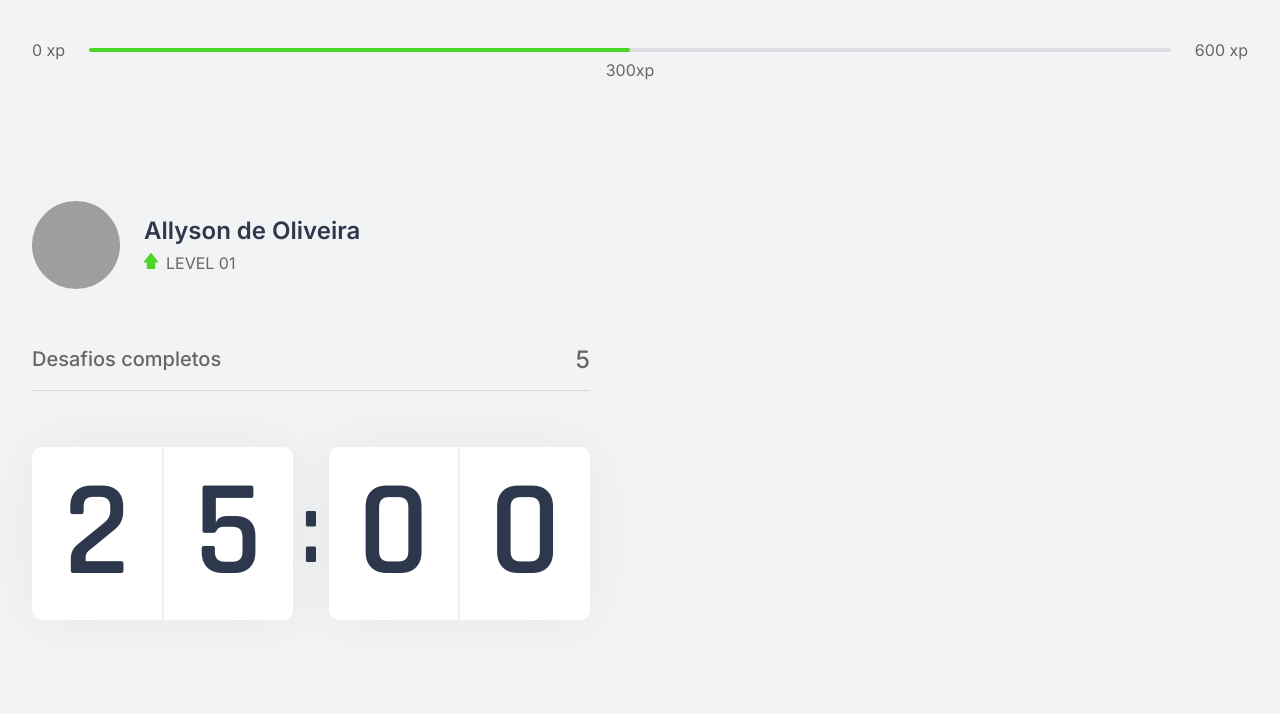
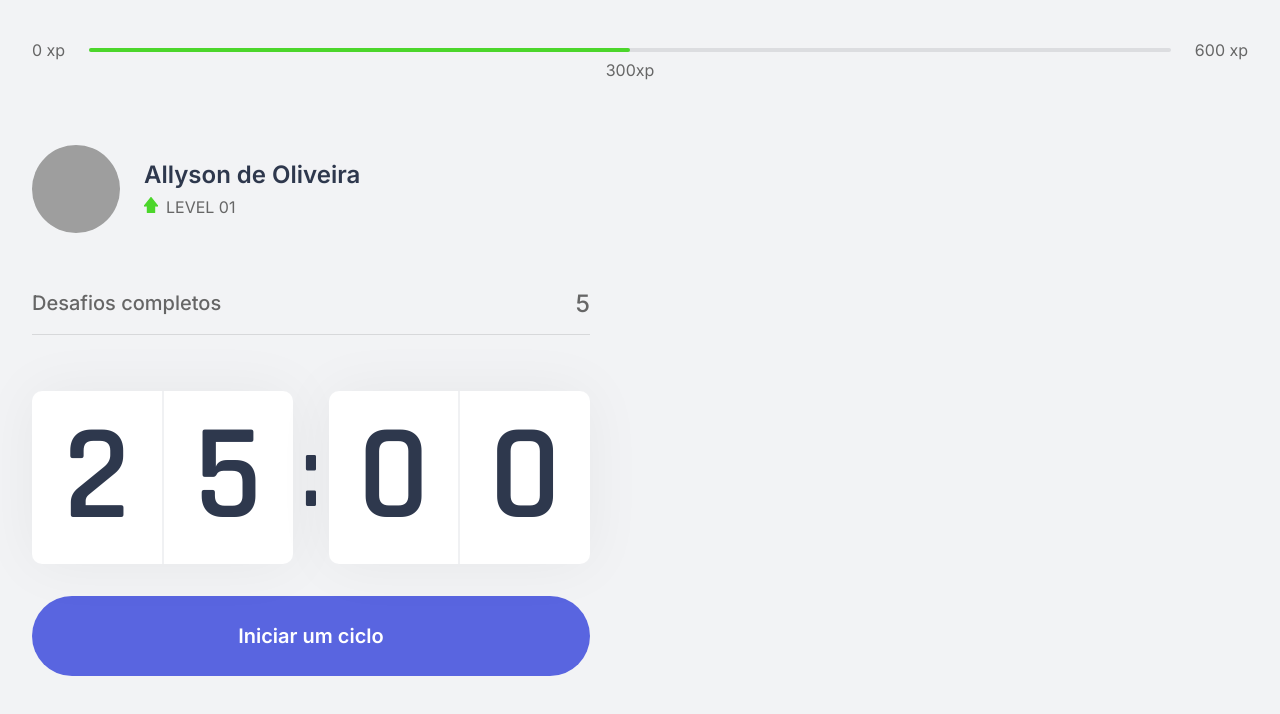
Before and after one commit to Allysonubius/nlw-experience-pomodoro, a Next.js app in the folder 2.0/: page / in a window 1280 px wide. Shown: the top 714 px of the page. Built offline with nearby package versions, Linux system fonts and the light colour scheme; grey boxes are pictures that could not be loaded.

Commit message:
Criado CountdownTImer

```diff
--- a/2.0/src/components/Countdown/Countdown.module.css
+++ b/2.0/src/components/Countdown/Countdown.module.css
@@ -22,6 +22,10 @@
     flex: 1;
 }
 
+.countdownContainer>div:hover {
+    background: var(--blue-green);
+}
+
 .countdownContainer>div span:first-child {
     border-right: 1px solid #f0f1f3;
 }
@@ -34,3 +38,23 @@
     font-size: 6.25rem;
     margin: 0.5rem;
 }
+
+.countdownButton {
+    width: 100%;
+    height: 5rem;
+    margin-top: 2rem;
+    display: flex;
+    align-items: center;
+    justify-content: center;
+    border: 0;
+    border-radius: 75px;
+    background: var(--blue);
+    color: var(--white);
+    font-size: 1.25rem;
+    font-weight: 600;
+    transition: background-color 0.2s;
+}
+
+.countdownButton:hover {
+    background: var(--blue-twitter);
+}
--- a/2.0/src/components/Countdown/Countdown.tsx
+++ b/2.0/src/components/Countdown/Countdown.tsx
@@ -1,17 +1,49 @@
+import { useState , useEffect} from 'react';
 import styles from './Countdown.module.css';
 
-export function Countdown(){
-    return(
-        <div className={styles.countdownContainer}>
-            <div>
-                <span>2</span>
-                <span>5</span>
+export function Countdown() {
+    const [ time, setTime ] = useState(25 * 60);
+    const [ active, setActive ] = useState(false)
+
+    const minutos = Math.floor(time / 60);
+
+    const segundos = time % 60;
+
+    const [ minutosLeft , minutosRight ] = String(minutos).padStart(2,'0').split('');
+    const [ segundosLeft , segundosRight] = String(segundos).padStart(2,'0').split('');
+
+    function startCountDown() {
+        setActive(true);
+    }
+
+    useEffect(() =>{
+        if(active && time > 0){
+            setTimeout(() => {
+                setTime(time - 1);
+            }, 1000)
+        }
+    } , [ active , time ])
+
+    return (
+        <div>
+            <div className={styles.countdownContainer}>
+                <div>
+                    <span >{minutosLeft}</span>
+                    <span >{minutosRight}</span>
+                </div>
+                <span>:</span>
+                <div>
+                    <span >{segundosLeft}</span>
+                    <span >{segundosRight}</span>
+                </div>
             </div>
-            <span>:</span>
-            <div>
-                <span>0</span>
-                <span>0</span>
-            </div>
+            <button
+                type="button"
+                className={styles.countdownButton}
+                onClick={startCountDown}
+            >
+                Iniciar um ciclo
+            </button>
         </div>
     );
 }
--- a/2.0/src/components/ExperienceBar/ExperienceBar.module.css
+++ b/2.0/src/components/ExperienceBar/ExperienceBar.module.css
@@ -22,7 +22,7 @@
     background: var(--green);
 }
 
-span.currenceExperience {
+.currenceExperience {
     position: absolute;
     top: 12px;
     transform: translate(-50%);
--- a/2.0/src/pages/Home.module.css
+++ b/2.0/src/pages/Home.module.css
@@ -1,6 +1,6 @@
 .container {
     height: 100vh;
-    max-width: 1900px;
+    max-width: 1400px;
     margin: 0 auto;
     padding: 2.5rem 2rem;
     display: flex;
```
